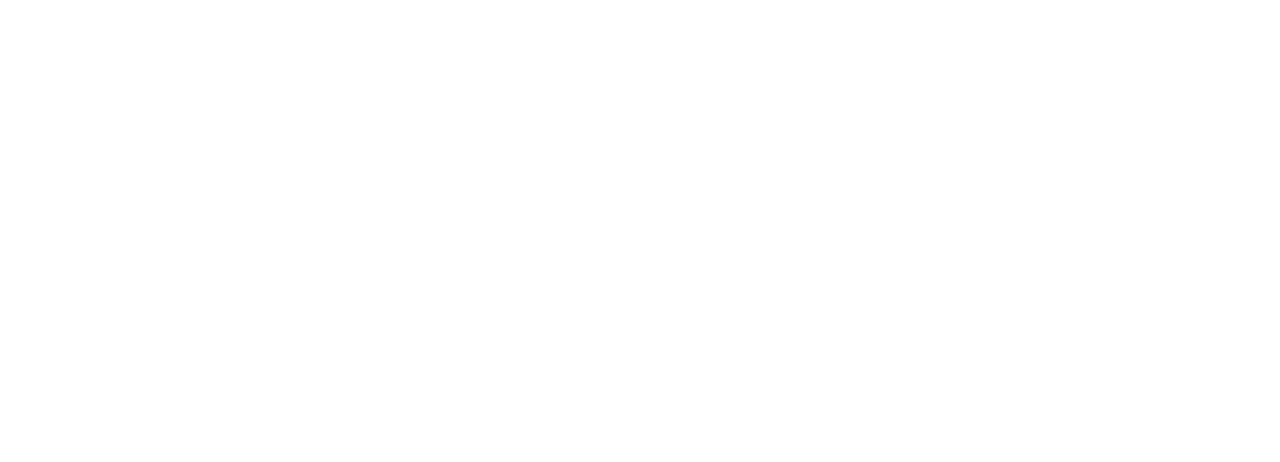
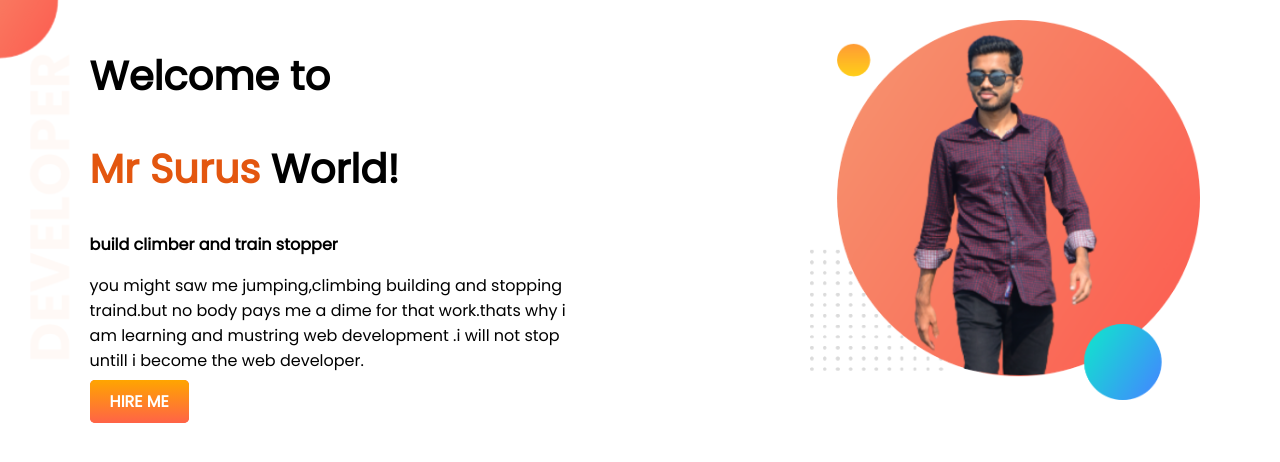
Before and after one commit to mrsurus/developer-portfolio, a plain HTML site: page index.html in a window 1280 px wide. Drawn offline with Linux system fonts and the light colour scheme.

Commit message:
protfolio top

```diff
--- a/index.html
+++ b/index.html
@@ -1,13 +1,27 @@
 <!DOCTYPE html>
 <html lang="en">
 <head>
+    <link rel="stylesheet" href="style.css">
     <meta charset="UTF-8">
     <meta http-equiv="X-UA-Compatible" content="IE=edge">
     <meta name="viewport" content="width=device-width, initial-scale=1.0">
     <title>Surus Portfolio</title>
-    <link rel="stylesheet" href="style.css">
+    <link rel="preconnect" href="https://fonts.googleapis.com">
+    <link rel="preconnect" href="https://fonts.gstatic.com" crossorigin>
+    <link href="https://fonts.googleapis.com/css2?family=Poppins&display=swap" rel="stylesheet">
 </head>
 <body>
-
+    <section class="surus">
+        <div class="welcome">
+            <h1>Welcome to</h1>
+            <h1> <span>Mr Surus</span> World!</h1>
+            <p><b>build climber and train stopper</b></p>
+            <p>you might saw me jumping,climbing building and stopping traind.but no body pays me a dime for that work.thats why i am learning and mustring web development .i will not stop untill i become the web developer.</p>
+            <a target="_blank" href="https://www.linkedin.com/in/mr-surus-543040215/">HIRE ME</a>
+        </div>
+        <div class="image">
+            <img src="images/my-bg.png" alt="">
+        </div>
+    </section>
 </body>
 </html>
--- a/style.css
+++ b/style.css
@@ -0,0 +1,51 @@
+*{
+    box-sizing: border-box;
+}
+body{
+    margin: 0 ;
+    padding: 0%;
+    font-family: 'Poppins', sans-serif;
+}
+h1{
+    font-size: 2.5rem;
+}
+span{
+    color: rgb(227, 86, 15);
+}
+.surus{
+    display: flex;
+    background-image: url(images/top-banner.png);
+    background-repeat: no-repeat;
+}
+
+.welcome{
+    height: auto;
+    width: 50%;
+    margin: 1% 0 0 7%;
+    padding-right: 30px;
+}
+.image{
+    width: 60%;
+    height: auto;
+    margin: 10px auto;
+    padding-left: 15%;
+    margin-top: 20px;
+  }
+
+
+img{
+    height: 380px;
+    width: 390px;
+    flex: left;
+    margin-right:20px;
+}
+.welcome a{
+    background-color: tomato;
+    border: none;
+    padding: 10px 20px;
+    color: white;
+    border-radius: 5px;
+    font-weight: bold ;
+    text-decoration: none;
+    background-image: linear-gradient(orange, tomato);
+}
```
Also changed, not shown: images/dream-bg.png (added), images/exp-bg.png (added), images/my-bg.png (added), images/my-bg2.png (added), images/top-banner.png (added), 5 other files.
